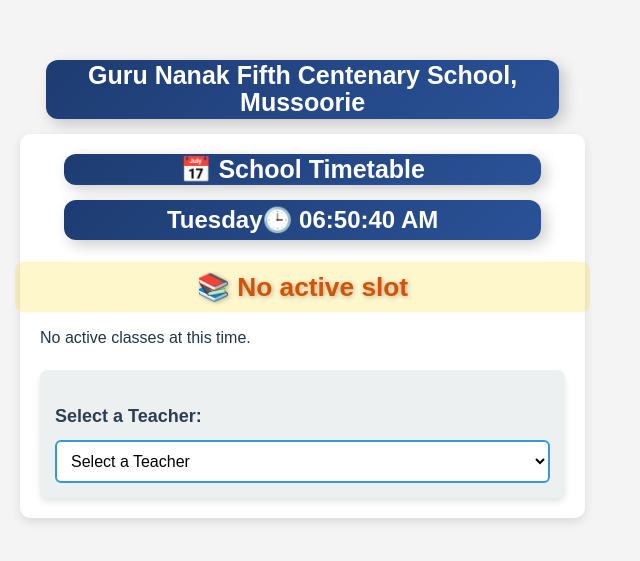
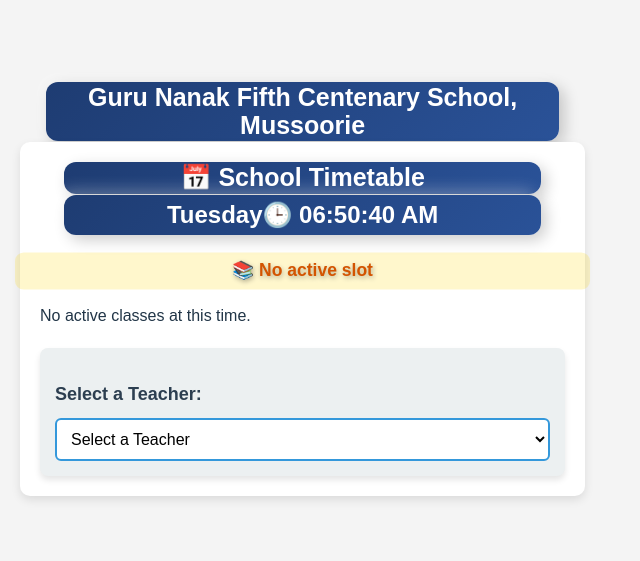
Before and after one commit to gnfcTimetable/myschooltimetable, a React (Vite) app: page / in a window 1280 px wide. Shown: the part 131-692 px from the top of the page, without its empty margins (0-640 px from the left). Built offline with nearby package versions, Linux system fonts and the light colour scheme.

Commit message:
Update App.css

```diff
--- a/src/App.css
+++ b/src/App.css
@@ -187,7 +187,7 @@
   transition: all 0.3s ease-in-out;
   width: 90%;
   display: block;
-  margin: 0 auto 15px auto;
+  margin: 0 auto 1px auto;
 }
 
 .title:hover {
@@ -225,7 +225,7 @@
   transition: all 0.3s ease-in-out;
   width: 90%;
   display: block;
-  margin: 0 auto 15px auto;
+  margin: 0 auto 1px auto;
 
   font-size: 1.5rem; /* Increase the size */
   font-weight: bold;
@@ -234,7 +234,7 @@
 }
 
 .current-slot-time {
-  font-size: 1.5rem; /* Increase text size */
+  font-size: 1rem; /* Increase text size */
   font-weight: bold; /* Make it stand out */
   color: #d35400; /* Use a distinct color (orange) */
   text-shadow: 1px 1px 5px rgba(0, 0, 0, 0.3); /* Subtle shadow */
```
